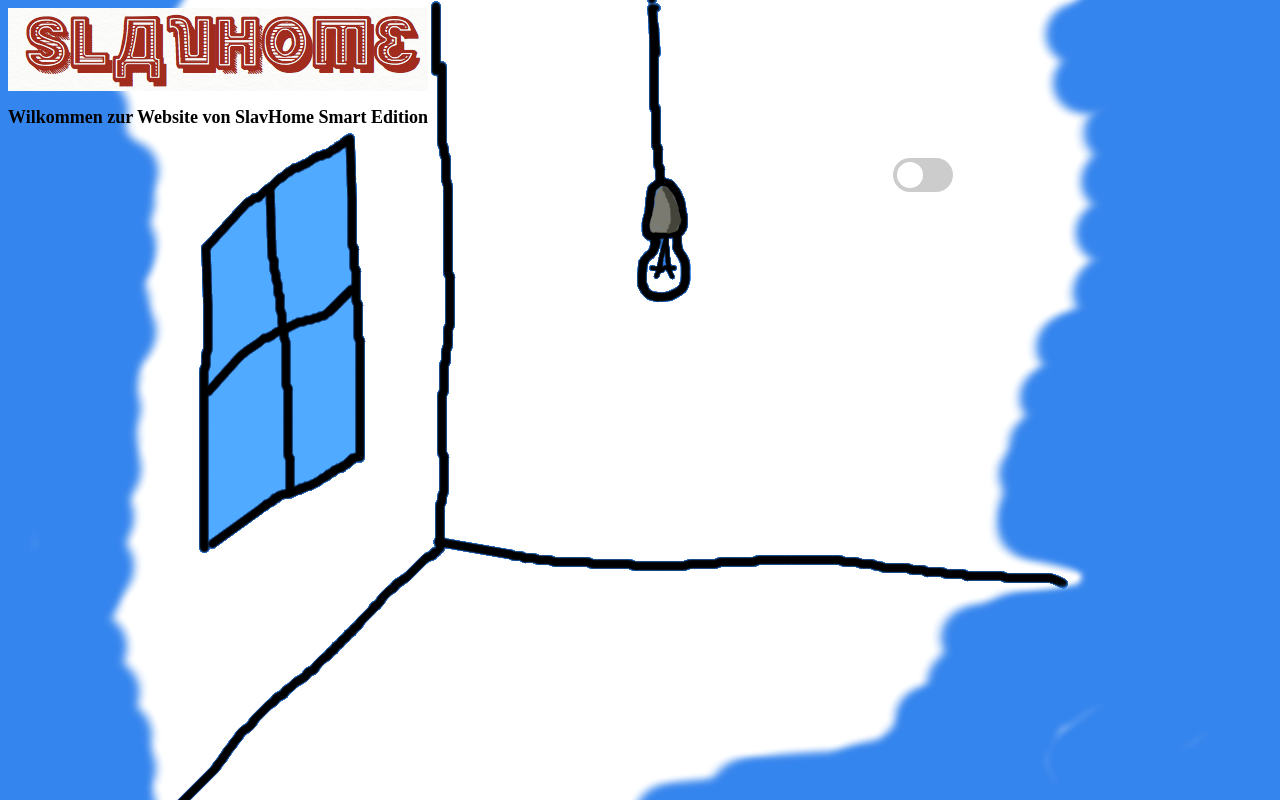
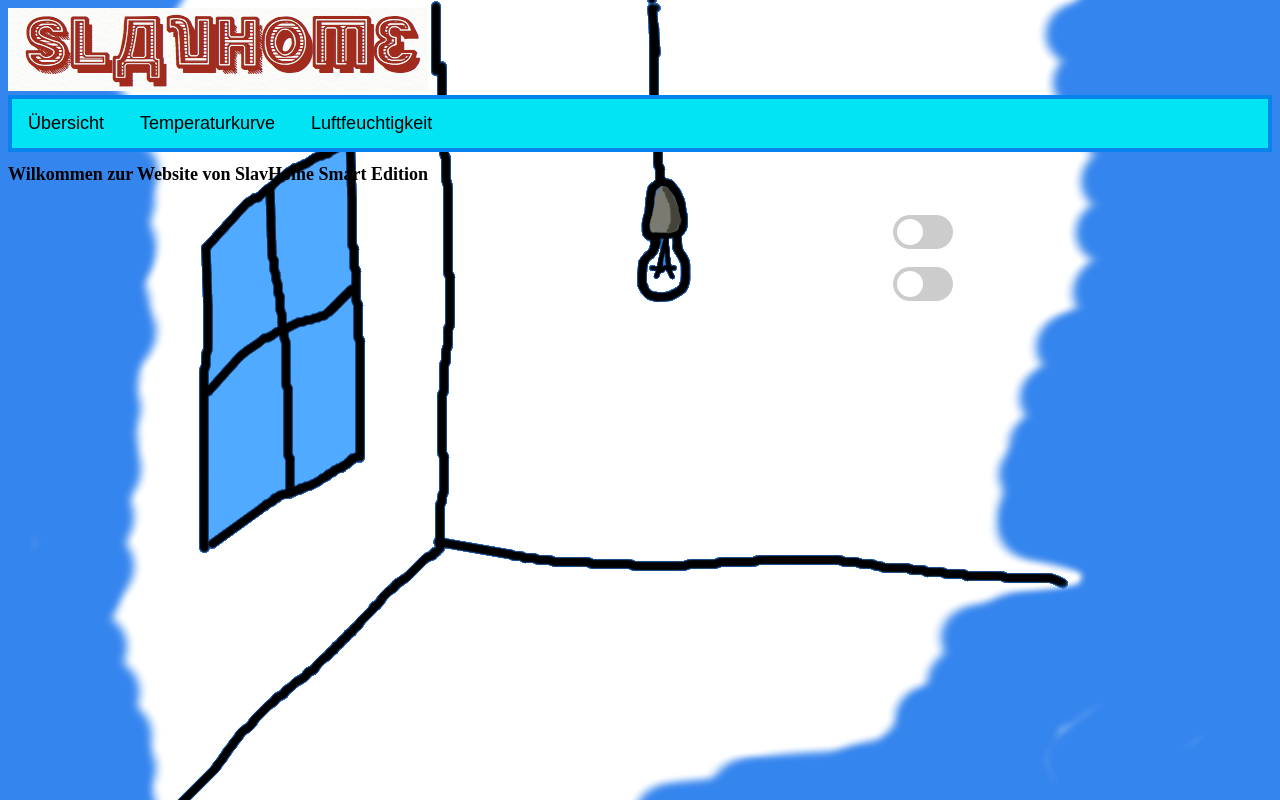
Before and after one commit to dohack-io/smart-room, a plain HTML site: page index.html in a window 1280 px wide. Drawn offline with Linux system fonts and the light colour scheme.

Commit message:
Forgot something

```diff
--- a/index.html
+++ b/index.html
@@ -1,5 +1,6 @@
 <!DOCTYPE html>
 <html>
+
 <head>
     <meta charset="utf-8">
     <meta http-equiv="X-UA-Compatible" content="IE=edge">
@@ -13,15 +14,26 @@
 </head>
 <style>
 </style>
+
 <body>
     <img src="SlavHome.png">
-
+    <div class="tab">
+        <button class="tab" onclick="openTab(event, 'Übersicht')">Übersicht</button>
+        <button class="tab" onclick="openTab(event, 'Temperaturkurve')">Temperaturkurve</button>
+        <button class="tab" onclick="openTab(event, 'Luftfeuchtigkeit')">Luftfeuchtigkeit</button>
+    </div>
     <h1>
         Wilkommen zur Website von SlavHome Smart Edition
     </h1>
     <br>
     <label class="switch">
-        <input type="checkbox" onchange="myFunction2()" >
+        <input type="checkbox" onchange="myFunction1()">
+        <span class="slider round"></span>
+
+    </label>
+    <br>
+    <label class="switch">
+        <input type="checkbox" onchange="myFunction2()">
         <span class="slider round"></span>
     </label>
     <br>
@@ -49,18 +61,16 @@
         function setBackground() {
             if (!lightState && !blindsState) {
                 document.body.style.backgroundImage = "url('Licht_aus-Rollo_oben.png')";
-        }
-        else if (!lightState && blindsState) {
+            } else if (!lightState && blindsState) {
                 document.body.style.backgroundImage = "url('Licht_aus-Rollo_unten.png')";
-        }
-        else if (lightState && !blindsState) {
+            } else if (lightState && !blindsState) {
                 document.body.style.backgroundImage = "url('Licht_an-Rollo_oben.png')";
-        }
-        else if (lightState && blindsState) {
+            } else if (lightState && blindsState) {
                 document.body.style.backgroundImage = "url('Licht_an-Rollo_unten.png')";
             }
         }
     </script>
 
 </body>
+
 </html>
```
Lines whose indentation alone changed are shown as unchanged.
